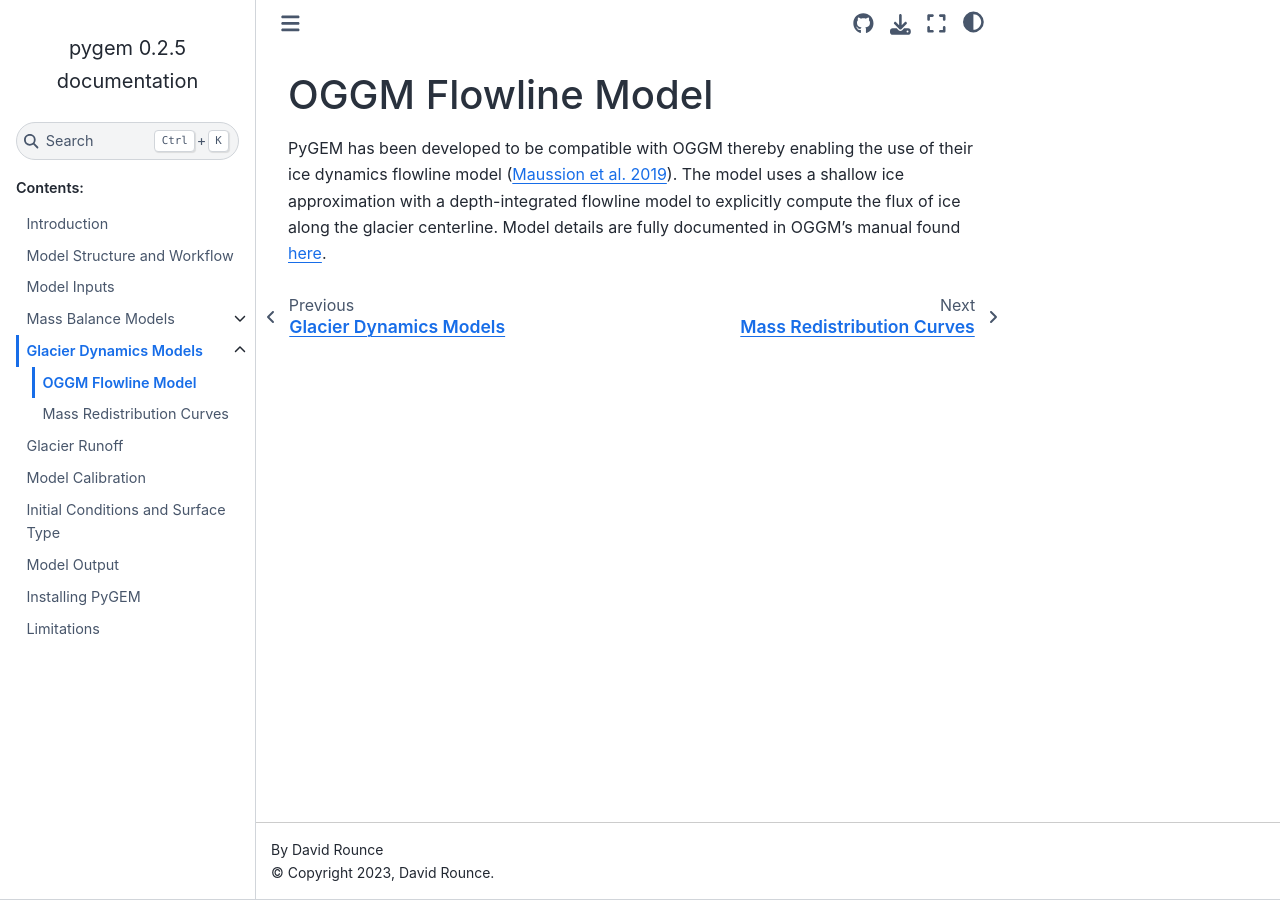
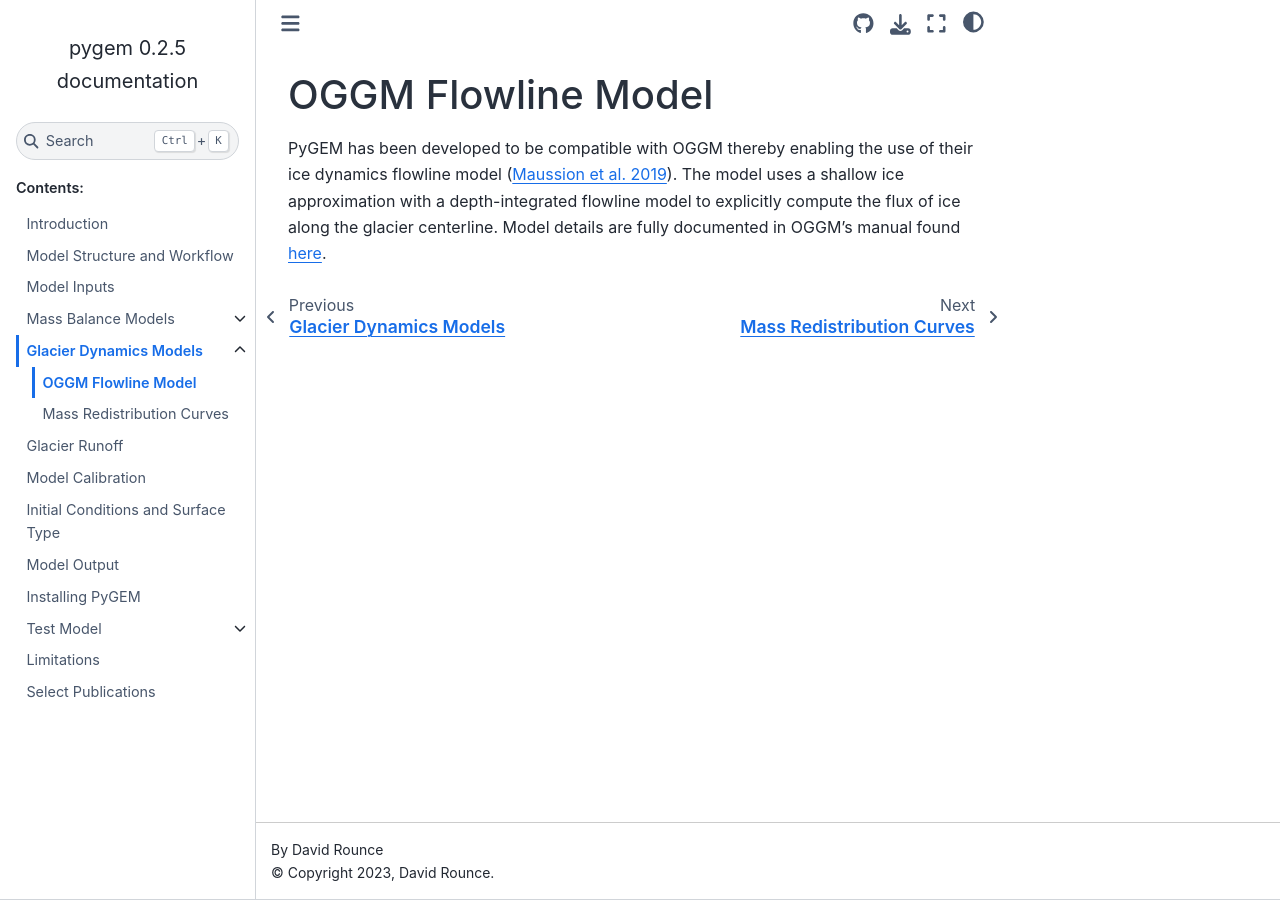
Before and after one commit to drounce/PyGEM, a Sphinx documentation site: the page built from docs/dynamics_oggm.md, in a window 1280 px wide. Built offline with Sphinx 7.4.7 and the Sphinx Book theme 1.1.4, drawn with Linux system fonts in a browser that asks for light colours; pages that are not in the unit, such as notebooks, are missing from menus.

Commit message:
moved tests to right place

```diff
--- a/docs/index.rst
+++ b/docs/index.rst
@@ -22,7 +22,7 @@
    install_pygem
    test_pygem
    limitations
-   Publications
+   publications
 
 
 Indices and tables
```
Also changed, not shown: docs/test_pygem.md (renamed from test_pygem.md), docs/test_pygem_advanced.md (renamed from test_pygem_advanced.md), docs/test_pygem_simple.md (renamed from test_pygem_simple.md), docs/test_write_md.ipynb.
